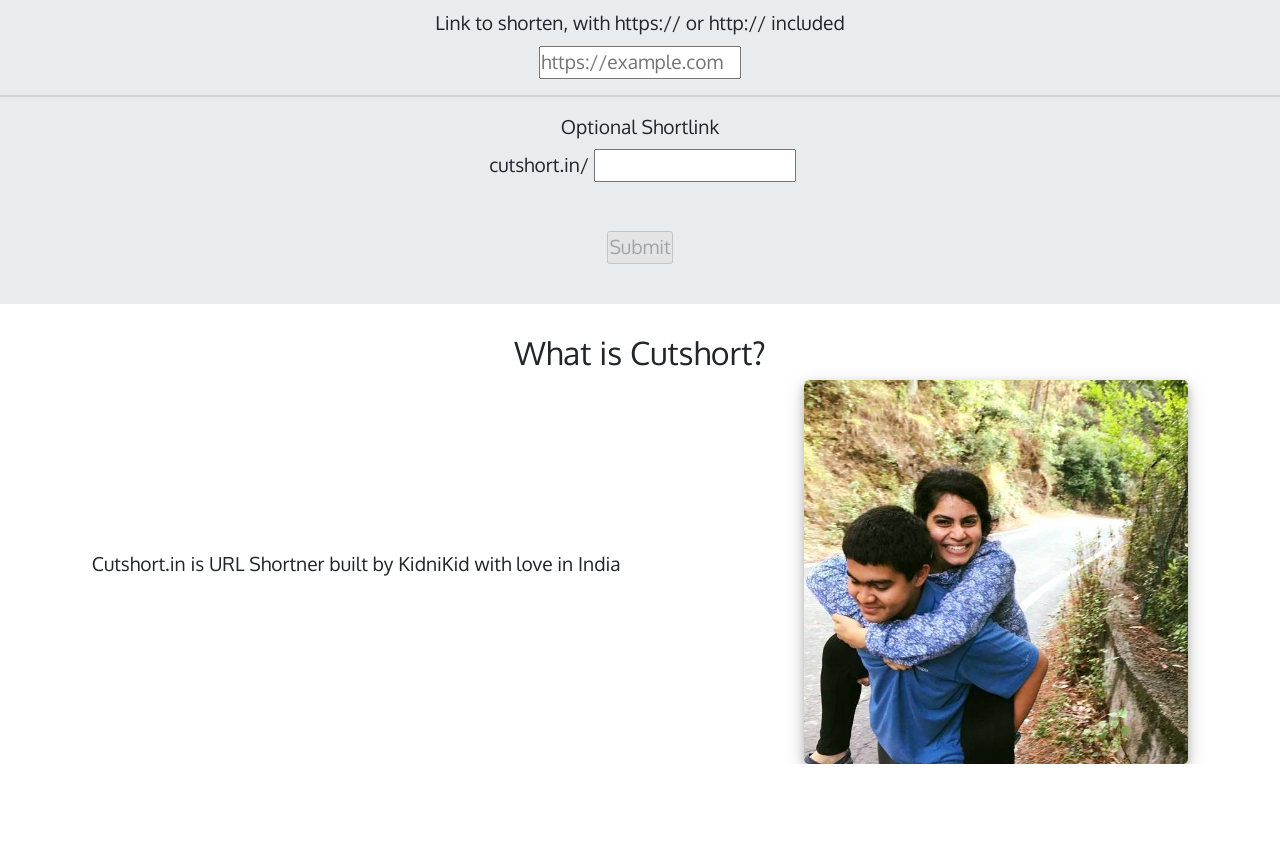
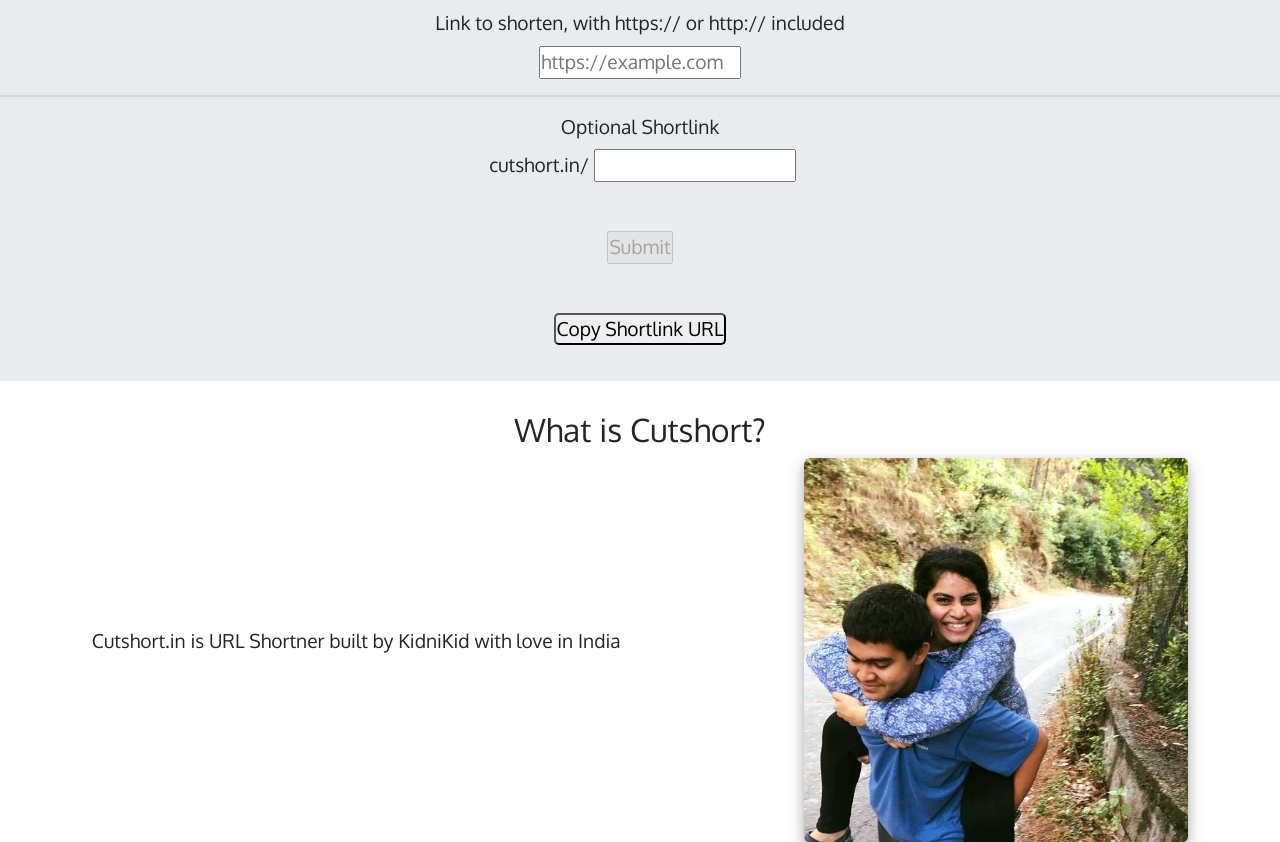
Before and after one commit to RahulTandon1/cutshort, a Django app: page / in a window 1280 px wide. Shown: the part 109-951 px from the top of the page. Before the commit the page ends 873 px from the top, so only its background shows below. Run offline with Django 3.2, Linux system fonts and the light colour scheme; some libraries are stand-ins or nearby versions.

Commit message:
added copy functionality

```diff
--- a/shortner/templates/shortner/index.html
+++ b/shortner/templates/shortner/index.html
@@ -41,7 +41,11 @@
         <input id="submitBtn" type="submit" onclick="create()" disabled/><br>
 
 
-        <div id="result"></div>
+        <div id="result">
+            <a id="result-link" target="_blank"></a><br>
+            <button id="result-copy-btn" onclick="copyShortlink()">Copy Shortlink URL</button>
+            <p id="result-copy-status"></p>
+        </div>
     </section>
 
     {% csrf_token %}
--- a/static/shortner/script.js
+++ b/static/shortner/script.js
@@ -64,8 +64,14 @@
 }
 
 function showResult(shortlink) {
-  let resultDiv = document.getElementById("result");
-  resultDiv.innerHTML = `<a href='/${shortlink}'>cutshort.in/${shortlink}</a>`;
+  // make result div visible
+  document.getElementById("result").style.display = "block";
+
+  let resultAnchor = document.getElementById("result-link");
+  let hostURL = window.location.hostname;
+  url = `${hostURL}/${shortlink}`;
+  resultAnchor.href = url;
+  resultAnchor.innerText = url;
 }
 
 function verifyLongLink() {
@@ -97,3 +103,27 @@
       .catch((ex) => console.error(ex));
   }
 }
+
+// this function was sourced from https://www.w3schools.com/howto/howto_js_copy_clipboard.asp
+function copyShortlink() {
+  // get link href
+  let copyText = document.getElementById("result-link").href;
+  console.log(copyText);
+
+  /* do the cool copy stuff */
+  navigator.clipboard
+    .writeText(copyText)
+    .then(() => {
+      let statusP = document.getElementById("result-copy-status");
+      statusP.innerText = `Copied!`;
+
+      setTimeout(
+        (statusP) => {
+          statusP.innerText = "";
+        },
+        2000,
+        statusP
+      );
+    })
+    .catch((err) => console.error("error while copying to clipboard", err));
+}
--- a/static/shortner/style.css
+++ b/static/shortner/style.css
@@ -55,6 +55,11 @@
   margin-top: 20px;
 }
 
+#main-shortner #result #result-copy-btn {
+  border-radius: 5px;
+  border-color: #575757;
+}
+
 #about {
   margin-top: 30px;
   text-align: center;
--- a/static/shortner/style.scss
+++ b/static/shortner/style.scss
@@ -53,6 +53,14 @@
   #result {
     margin-top: 20px;
   }
+  #result {
+    // display: none;
+
+    #result-copy-btn {
+      border-radius: 5px;
+      border-color: $text-grey;
+    }
+  }
   padding-bottom: 20px;
 }
 
```
